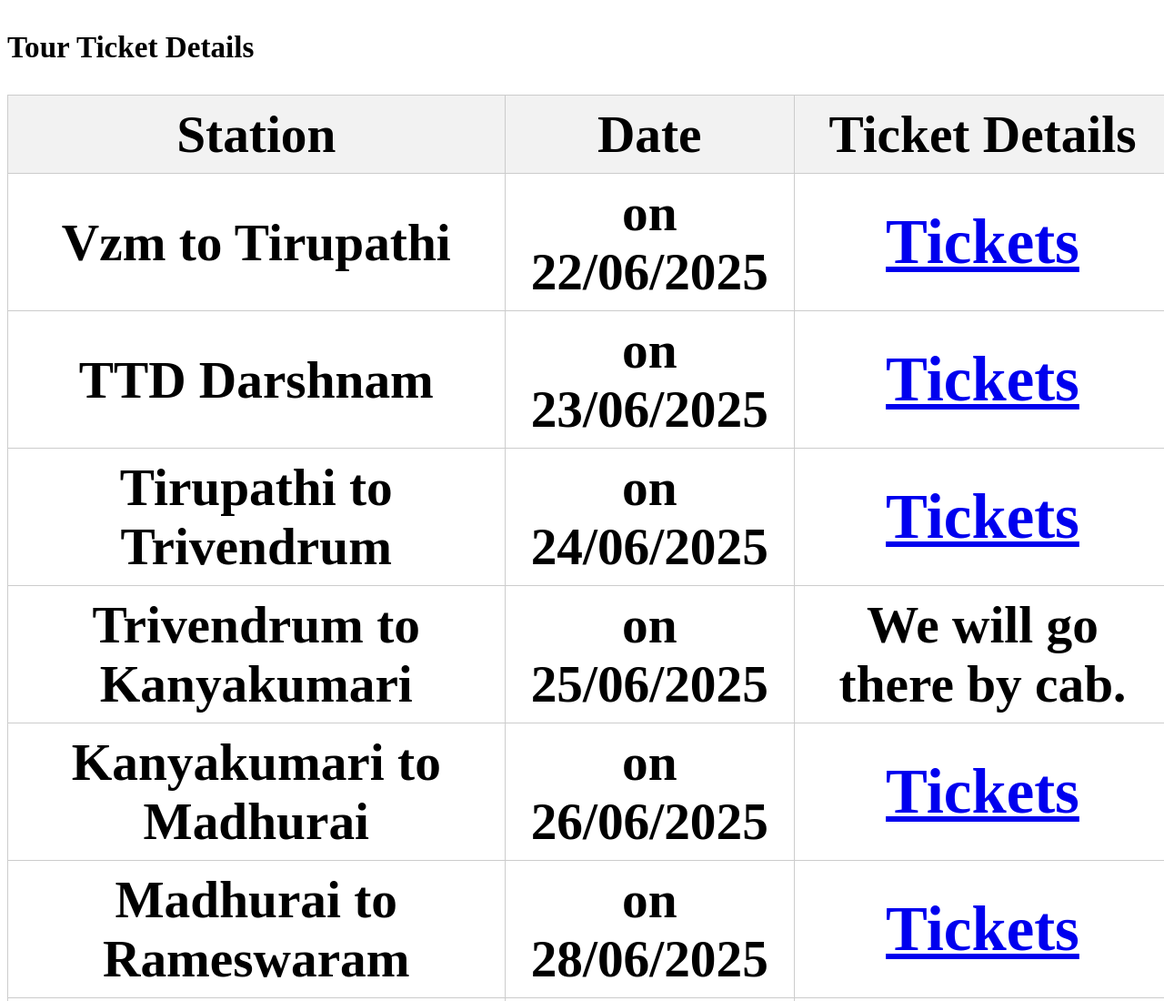
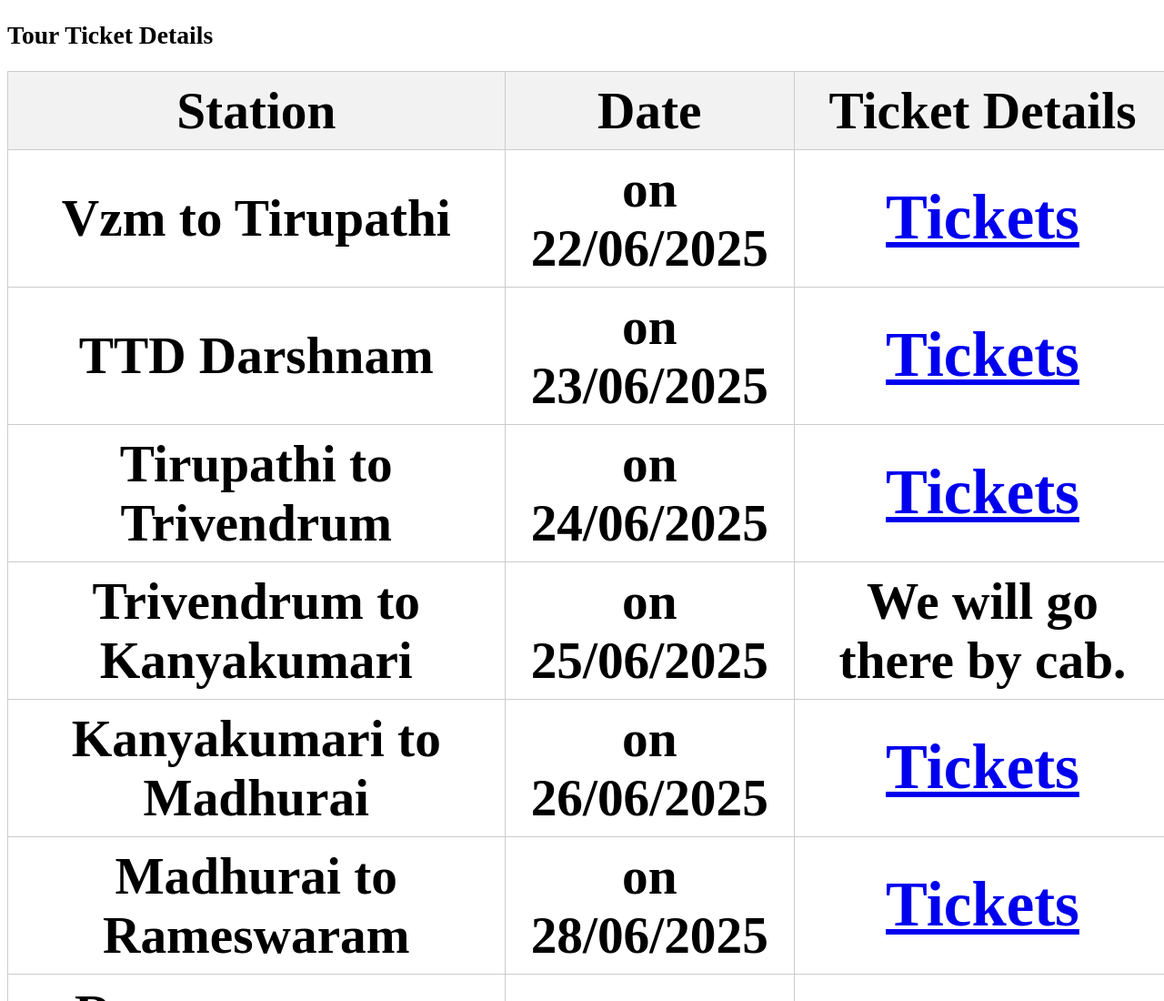
Before and after one commit to sailaxmi14/app, a plain HTML site: page index.html in a window 1280 px wide. Shown: the top 1100 px of the page at 91% size. Drawn offline with Linux system fonts and the light colour scheme.

Commit message:
Update index.html

```diff
--- a/index.html
+++ b/index.html
@@ -9,7 +9,7 @@
     <title>Tour Ticket Details</title>
 </head>
 <body>
-    <header><h3>Tour Ticket Details</h3></header>
+    <h2>Tour Ticket Details</h2>
    <div> <table>
         <tr>
         <th>Station</th>
```
